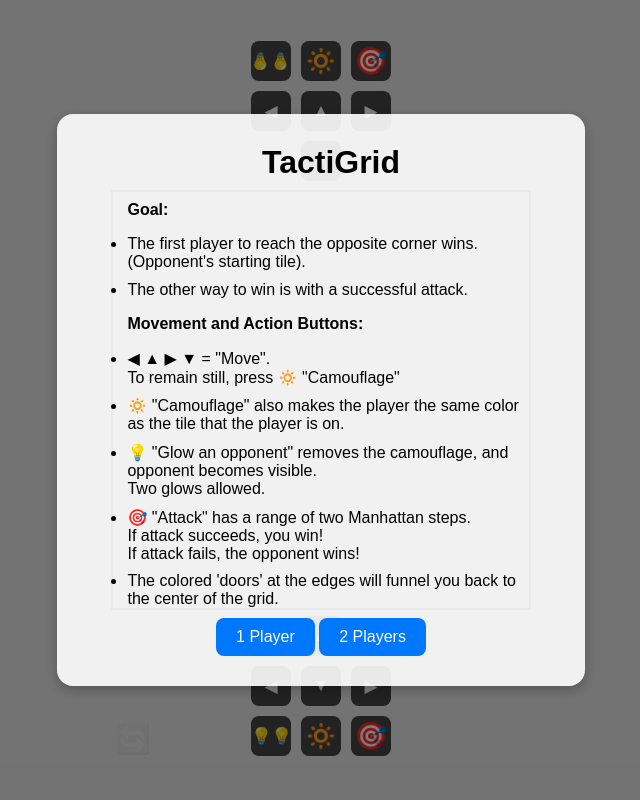
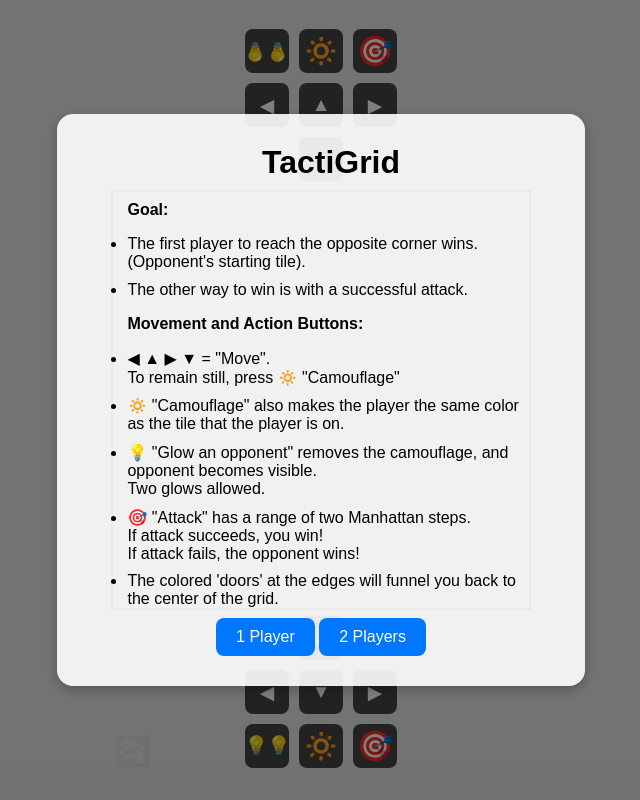
Before and after one commit to markmcla74/TactiGrid, a website: page index.html in a window 1280 px wide. Shown: the whole page, without its empty margins (319-959 px from the left). Drawn offline with Linux system fonts and the light colour scheme.

Commit message:
Add files via upload

```diff
--- a/style-TactiGrid.css
+++ b/style-TactiGrid.css
@@ -226,18 +226,18 @@ background: #005fcc;
   justify-content: center;
   gap: 10px;
 }
-/* Shared button rule (scaled down by ~33%) */
+/* Shared button rule (+10% increase) */
 .dpad button,
 .btn-glow,
 .btn-camouflage,
 .btn-attack {
-  width: 40px;
-  height: 40px;
+  width: 44px;
+  height: 44px;
   padding: 0;
   display: inline-flex;
   align-items: center;
   justify-content: center;
-  font-size: 1.07rem;
+  font-size: 1.18rem;
   background-color: #444;
   color: white;
   border: none;
@@ -248,18 +248,16 @@ background: #005fcc;
   transform: none;
   transition: opacity 0.2s ease, transform 0.1s ease;
 }
-
 /* Override font size specifically for the glow button to prevent line wrap */
 .btn-glow {
-  font-size: 1.07rem !important; /* Drops size so both 💡💡 fit horizontally */
+  font-size: 1.18rem !important; /* Drops size so both 💡💡 fit horizontally */
   white-space: nowrap !important; /* Strictly forbids multi-line wrapping */
   letter-spacing: -1px; /* Brings the lightbulbs close together */
 }
-
 /* Extra sizing boost for single-emoji action buttons */
 .btn-camouflage,
 .btn-attack {
-  font-size: 1.67rem !important; /* 🚀 Scales up 🔅 and 🎯 to fit the 40px container */
+  font-size: 1.84rem !important; /* 🚀 Scales up 🔅 and 🎯 to fit the 44px container */
 }
 /* Force horizontal alignment for multi-emoji Glow button */
 /* Force Glow button into a strict horizontal row container */
```
